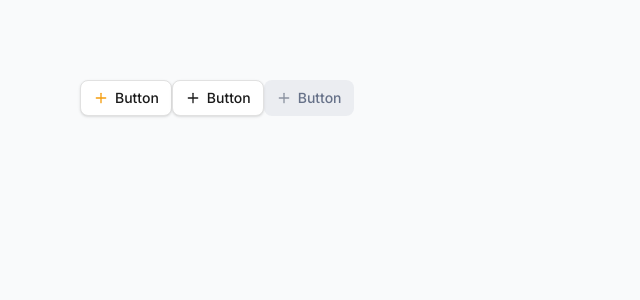
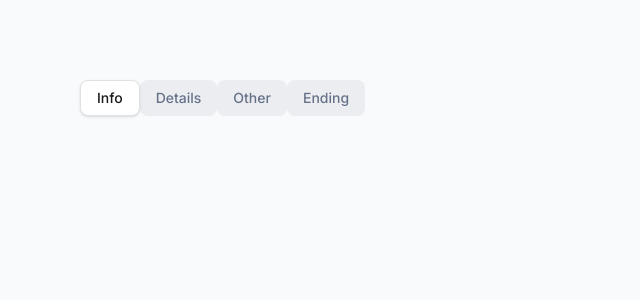
Before and after one commit to Guiguerreiro39/fillout-navigation-component, a Next.js app: page / in a window 1280 px wide. Shown: the top 300 px of the page, without its empty margins (0-640 px from the left). Built offline with nearby package versions, Linux system fonts and the light colour scheme.

Commit message:
initial navigation

```diff
--- a/package.json
+++ b/package.json
@@ -16,7 +16,9 @@
     "next": "15.3.4",
     "react": "^19.0.0",
     "react-dom": "^19.0.0",
-    "tailwind-merge": "^3.3.1"
+    "tailwind-merge": "^3.3.1",
+    "uuid": "^11.1.0",
+    "zustand": "^5.0.5"
   },
   "devDependencies": {
     "@eslint/eslintrc": "^3",
--- /dev/null
+++ b/src/app/_components/navigation-button.tsx
@@ -0,0 +1,15 @@
+import { Button } from "@/components/ui/button";
+import { PropsWithChildren } from "react";
+
+type Props = PropsWithChildren<{
+  isActive: boolean;
+  onClick: () => void;
+}>;
+
+export const NavigationButton = ({ isActive, children, onClick }: Props) => {
+  return (
+    <Button variant={isActive ? "active" : "default"} onClick={onClick}>
+      {children}
+    </Button>
+  );
+};
--- a/src/app/page.tsx
+++ b/src/app/page.tsx
@@ -1,21 +1,30 @@
-import { Button } from "@/components/ui/button";
-import { Plus } from "lucide-react";
+"use client";
+
+import { NavigationButton } from "@/app/_components/navigation-button";
+import { useNavigationStore } from "@/store";
+import { useRouter, useSearchParams } from "next/navigation";
 
 export default function Home() {
+  const store = useNavigationStore();
+
+  const searchParams = useSearchParams();
+  const router = useRouter();
+
+  const activeItem = searchParams.get("activeItem") ?? store.items[0].id;
+
   return (
     <div className="min-h-screen p-8 sm:p-20 bg-[#F9FAFB]">
-      <Button>
-        <Plus className="text-icon-primary" />
-        Button
-      </Button>
-      <Button>
-        <Plus />
-        Button
-      </Button>
-      <Button variant="default">
-        <Plus />
-        Button
-      </Button>
+      {store.items.map((item) => (
+        <NavigationButton
+          key={item.id}
+          isActive={item.id === activeItem}
+          onClick={() => {
+            router.push(`?activeItem=${item.id}`);
+          }}
+        >
+          {item.name}
+        </NavigationButton>
+      ))}
     </div>
   );
 }
--- a/src/store.ts
+++ b/src/store.ts
@@ -1,3 +1,4 @@
+import { v4 as uuid } from "uuid";
 import { create } from "zustand";
 
 type Item = {
@@ -11,6 +12,14 @@ type NavigationState = {
 };
 
 export const useNavigationStore = create<NavigationState>((set) => ({
-  items: [],
-  addItem: (item) => set((state) => ({ items: [...state.items, item] })),
+  items: [
+    { name: "Info", id: uuid() },
+    { name: "Details", id: uuid() },
+    { name: "Other", id: uuid() },
+    { name: "Ending", id: uuid() },
+  ],
+  addItem: (item) =>
+    set((state) => ({
+      items: [...state.items, { ...item, id: uuid() }],
+    })),
 }));
```
Also changed, not shown: 1 other file (tests, documents, lock files or other folders).
